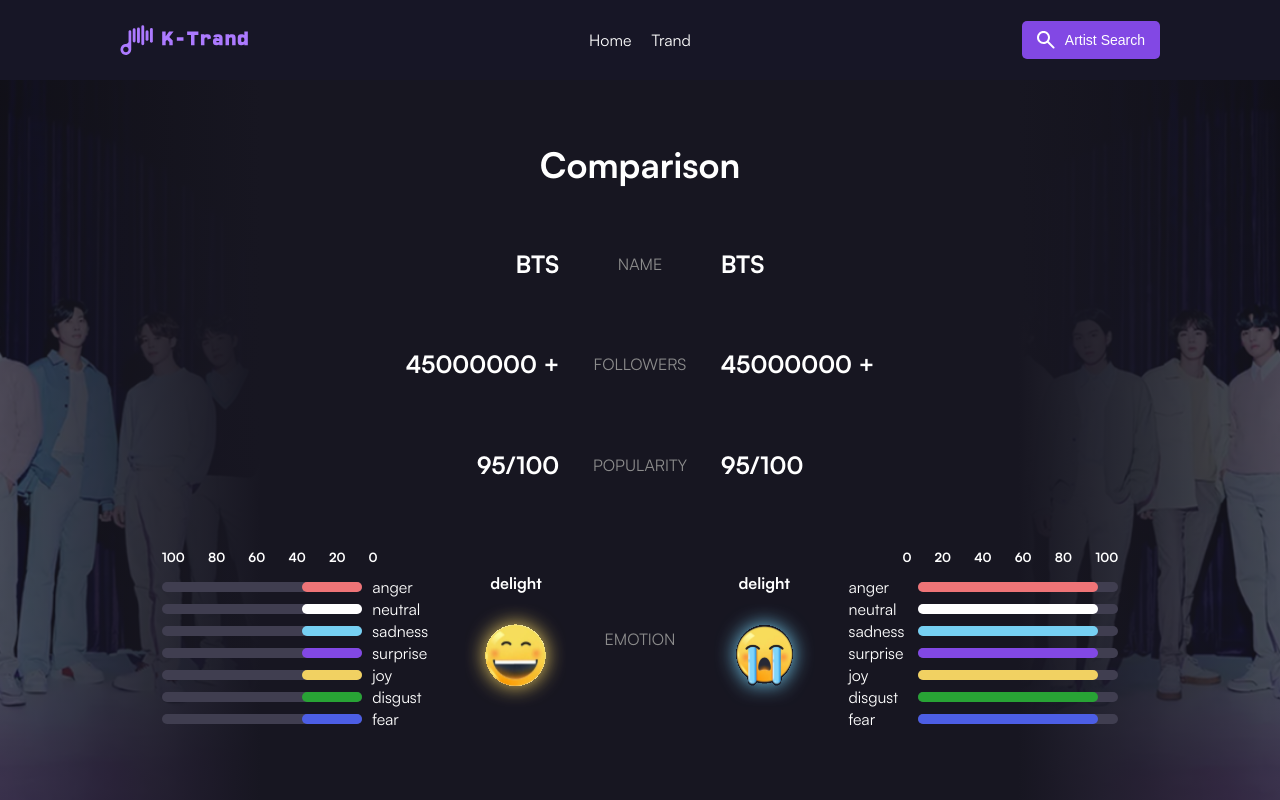
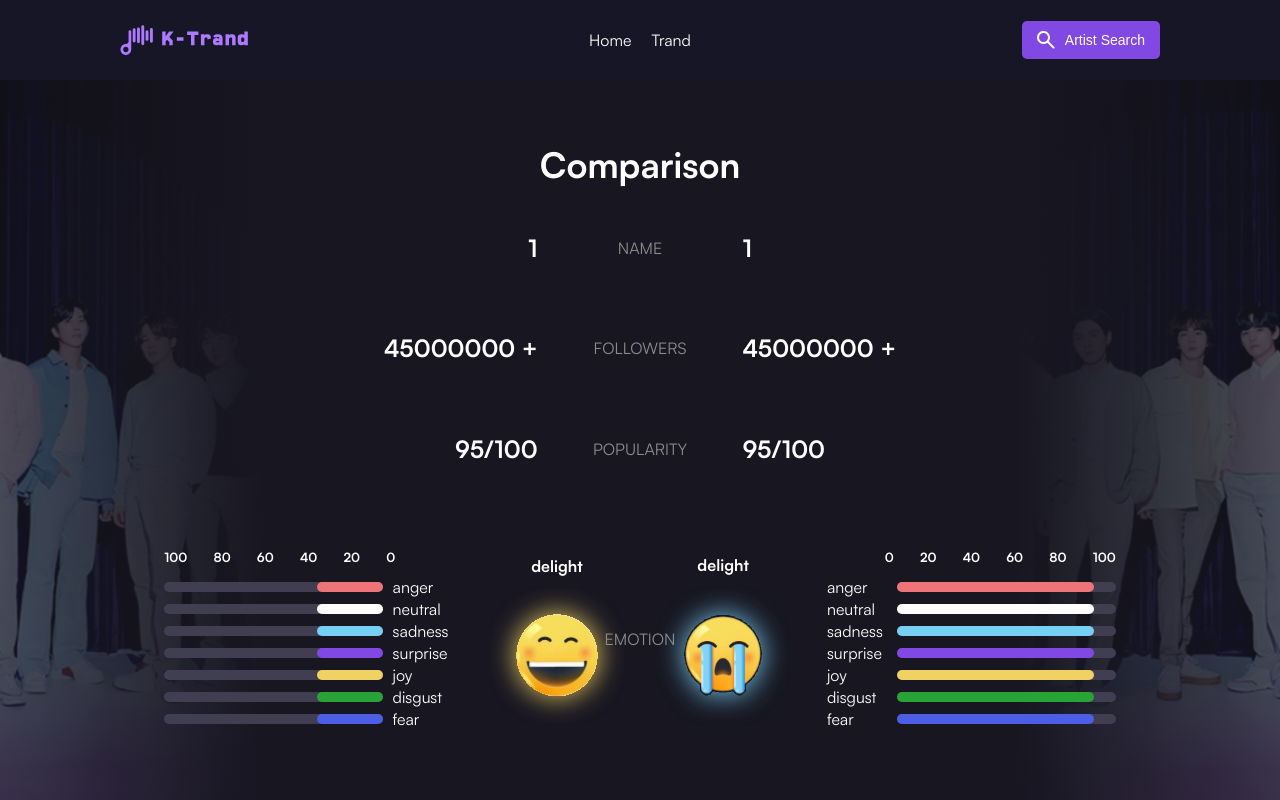
Before and after one commit to San-Jose-State-University-Project/KPOP-F-E, a React (Vite) app: page /comparison/1/1 in a window 1280 px wide. Built offline with nearby package versions, Linux system fonts and the light colour scheme.

Commit message:
feat(#15) :: 아티스트 자세히보기 연결 및 비교페이지 값 전달

```diff
--- a/src/components/artist-info/index.tsx
+++ b/src/components/artist-info/index.tsx
@@ -45,7 +45,7 @@
                             <p>EMOTION</p>
                         </S.moveDiv>
                     </S.InfoBox>
-                    <S.Button onClick={()=>handleClick(`/comparison/${1}`)}>
+                    <S.Button onClick={()=>handleClick(`/comparison/${data.artist_name}`)}>
                         <img src={Comparison} alt={"comparison"} />
                         <p>Go this compare artist moods</p>
                     </S.Button>
--- a/src/components/artist-info/style.ts
+++ b/src/components/artist-info/style.ts
@@ -42,6 +42,7 @@
 `
 export const moveDiv = styled.div<Props>`
     animation: ${move} ${(props) => props.duration}s ease-in-out forwards;
+    text-align: center;
 `
 interface Props {
     duration : number
--- a/src/components/comparison-center/index.tsx
+++ b/src/components/comparison-center/index.tsx
@@ -6,17 +6,20 @@
 import Amazing from '@/assets/amazing.svg'
 import Emotionless from '@/assets/emotionless.svg'
 import Afraid from '@/assets/afraid.svg'
+import {useParams} from "react-router-dom";
 
 
 export default function ComparisonCenter() {
+    const params = useParams()
+
     return (
         <S.TextBox>
             <h1>Comparison</h1>
             <S.ComBox>
                 <S.Comparison>
-                    <S.moveP duration={0.8}>BTS</S.moveP>
+                    <S.moveP duration={0.8}>{params.leftArtist}</S.moveP>
                     <p>NAME</p>
-                    <S.moveP duration={1}>BTS</S.moveP>
+                    <S.moveP duration={1}>{params.rightArtist}</S.moveP>
                 </S.Comparison>
                 <S.Comparison>
                     <S.moveP duration={1.2}>45000000 +</S.moveP>
--- a/src/components/comparison-center/style.ts
+++ b/src/components/comparison-center/style.ts
@@ -30,16 +30,28 @@
 `
 export const Comparison = styled.div`
     display: flex;
+    position: relative;
     align-items: center;
     width: 80%;
     gap: 3%;
     justify-content: center;
     & > p:nth-child(2){
-        width: 100px;
-        text-align: center;
+        width: max-content;
+        position: absolute;
+        left: 50%;
+        transform: translateX(-50%);
+    }
+    & > p:nth-child(1){
+        right: 60%;
+        transform: translateX(-100%);
+    }
+    & > p:nth-child(3){
+        left: 60%;
     }
     & > p:nth-child(1),
     & > p:nth-child(3) {
+        position: absolute;
+        white-space: nowrap;
         color: white;
         font-weight: 600;
         font-size: 1.5rem;
@@ -88,7 +100,7 @@
     align-items: center;
     gap: 10px;
     color: white;
-    width: 100%;
+    width: 80%;
     & > img{
         width: 100%;
     }
--- a/src/components/result/index.tsx
+++ b/src/components/result/index.tsx
@@ -14,12 +14,12 @@
             navigate(path + "/" + name)
         }
         else{
-            navigate(navi + "/1")
+            navigate(navi + "/" + name)
         }
     }
     const num = 8 - (searchData?.length ?? 0)
     return(
-        <ResultBox isLoading = {isLoading}>
+        <ResultBox>
             {isLoading &&
                 Array.from({ length: 8 }).map(()=>{
                     return(
@@ -100,7 +100,7 @@
         height: 100%;
     }
 `
-const ResultBox = styled.section<{isLoading : boolean}>`
+const ResultBox = styled.section`
     width: 100%;
     height: 100%;
     display: grid;
--- a/src/components/search-comparison-artist/index.tsx
+++ b/src/components/search-comparison-artist/index.tsx
@@ -10,13 +10,19 @@
 export default function SearchComparisonArtist() {
     const params = useParams()
     const [search, setSearch] = useState("");
-    const [searchData, setSearchData] = useState<SearchArtist[] | []>([])
+    const [searchData, setSearchData] = useState<SearchArtist[] | [] | string>([])
+    const [isLoading, setIsLoading] = useState(false);
     const fetchData = async () => {
+        setSearchData([])
+        setIsLoading(true)
         try{
             const data = await getSearch(search);
-            setSearchData(data)
+            setSearchData(data.results)
         }catch (err){
+            setSearchData("X")
             console.log(err)
+        }finally {
+            setIsLoading(false)
         }
     }
     const handleSearch = ()=>{
@@ -38,7 +44,7 @@
                     <img src={SearchIcon} alt={"search"} />
                 </div>
             </InputBox>
-            <Result searchData={searchData} navi={`/comparison/${params.name}`} height={100} />
+            <Result isLoading={isLoading} searchData={searchData} navi={`/comparison/${params.name}`} height={100} />
         </S.Container>
     )
 }
--- a/src/components/select-artist/index.tsx
+++ b/src/components/select-artist/index.tsx
@@ -1,14 +1,16 @@
 import * as S from './style.ts'
 import Image2 from '@/assets/image2.png'
+import {useParams} from "react-router-dom";
 
 export default function SelectArtist() {
+    const params = useParams()
     return (
         <S.Container>
             <S.ArtistBox>
                 <div>
                     <img src={Image2} alt={"artist"} />
                 </div>
-                <h1>BTS</h1>
+                <h1>{params.name}</h1>
             </S.ArtistBox>
             <S.LoadingBox>
                 <S.Loading delay={0}/>
--- a/src/components/select-artist/style.ts
+++ b/src/components/select-artist/style.ts
@@ -32,6 +32,9 @@
             width: 100%;
         }
     }
+    & > h1{
+        text-align: center;
+    }
 `
 
 export const LoadingBox = styled.div`
--- a/src/main.tsx
+++ b/src/main.tsx
@@ -24,7 +24,7 @@
                     <Route path={"/search"} element={<Search /> }/>
                     <Route path={"/artist/:name"} element={<Artist />} />
                     <Route path={"/comparison/:name"} element={<SearchComparison />} />
-                    <Route path={"/comparison/:name/:name"} element={<Comparison />} />
+                    <Route path={"/comparison/:leftArtist/:rightArtist"} element={<Comparison />} />
                 </Routes>
             </ThemeProvider>
         </BrowserRouter>
```
